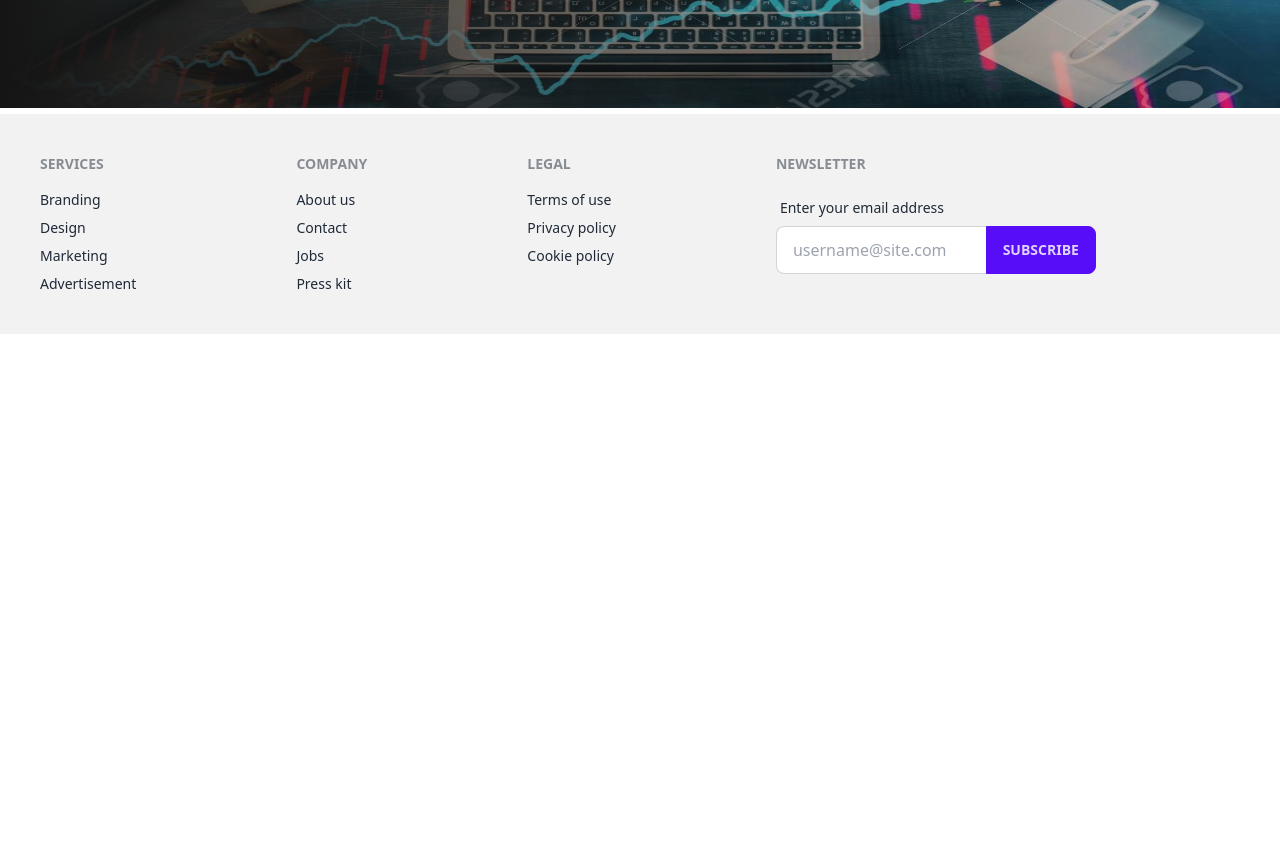
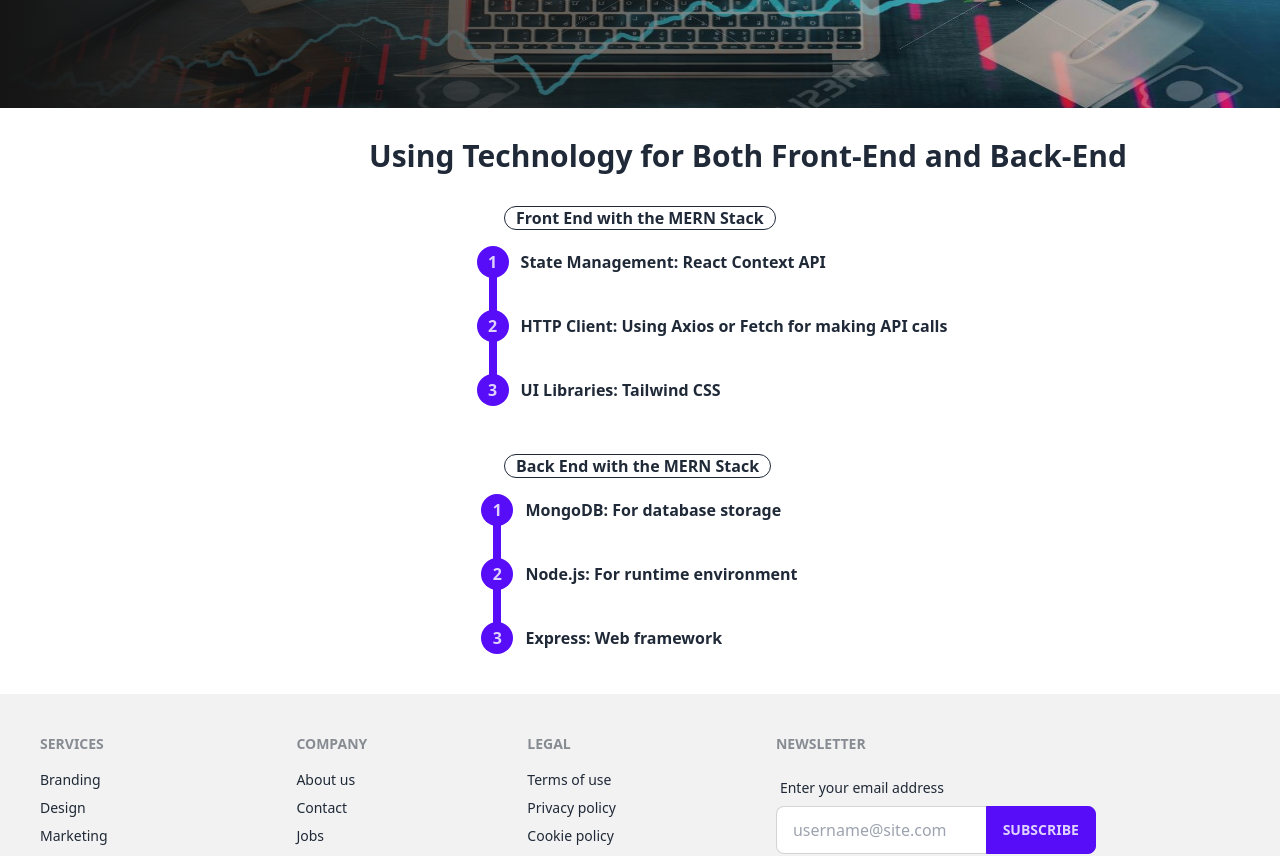
Before and after one commit to Shakil53/smart-teacher, a React (Vite) app: page / in a window 1280 px wide. Shown: the part 440-1296 px from the top of the page. Before the commit the page ends 800 px from the top, so only its background shows below. Built offline with nearby package versions, Linux system fonts and the light colour scheme; no server answers.

Commit message:
home page using technology

```diff
--- a/src/Pages/Home/Home/Home.jsx
+++ b/src/Pages/Home/Home/Home.jsx
@@ -8,6 +8,44 @@ const Home = () => {
     return (
         <div>
             <Carousel></Carousel>
+            <div className="max-w-6xl text-center m-6">
+                <h1 className="text-3xl font-bold m-6 text-center ml-80">Using Technology for Both Front-End and Back-End</h1>
+                <div>
+                    <div className=" flex ml-[480px] badge badge-outline badge-lg font-bold mt-8">Front End with the MERN Stack</div>
+                    <div className=" ml-[220px]">
+                        <ul className="steps steps-vertical">
+                            <li className="step step-primary step-sm font-semibold">State Management:  React Context API
+                            </li>
+                            <li className="step step-primary step-sm font-semibold">HTTP Client:  Using Axios or Fetch for making API calls
+                            </li>
+                            <li className="step step-primary step-sm font-semibold">UI Libraries:   Tailwind CSS
+                            </li>
+
+                        </ul>
+                    </div>
+
+
+                </div>
+                <div>
+                    <div className=" flex ml-[480px] badge badge-outline badge-lg font-bold mt-8">Back End with the MERN Stack</div>
+                    <div className=" ml-[75px]">
+                        <ul className="steps steps-vertical">
+                            <li className="step step-primary step-sm font-semibold">MongoDB:  For database storage
+
+                            </li>
+                            <li className="step step-primary step-sm font-semibold">Node.js: For runtime environment
+
+                            </li>
+                            <li className="step step-primary step-sm font-semibold"> Express: Web framework
+
+                            </li>
+
+                        </ul>
+                    </div>
+
+
+                </div>
+            </div>
 
         </div>
     );
```
